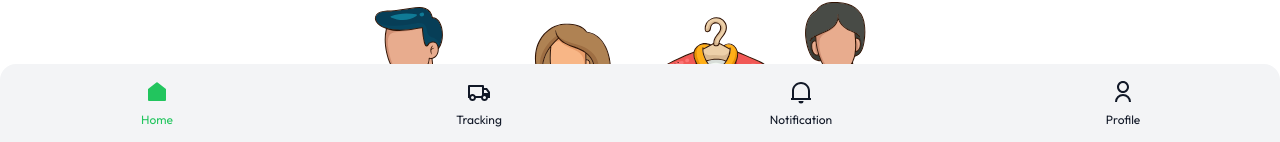
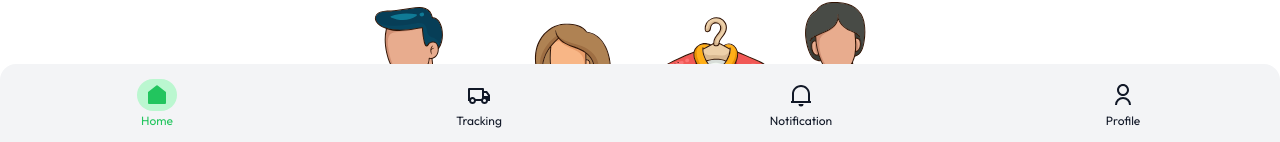
Before and after one commit to facevel/giveaid-next, a Next.js app: page / in a window 1280 px wide. Shown: the part 656-798 px from the top of the page. Built offline with nearby package versions, Linux system fonts and the light colour scheme; no server answers; what prettier-plugin-tailwindcss would draw is missing.

Commit message:
add animations to tabs

```diff
--- a/src/layouts/tabsLayout/index.tsx
+++ b/src/layouts/tabsLayout/index.tsx
@@ -1,13 +1,17 @@
 // @flow
 import * as React from "react";
-import { useEffect, useState } from "react";
+import {useEffect, useState} from "react";
 import {
-  RiHomeFill, RiHomeLine,
-  RiNotification2Fill, RiNotification2Line,
-  RiTruckFill, RiTruckLine,
-  RiUserFill, RiUserLine
+    RiHomeFill,
+    RiHomeLine,
+    RiNotification2Fill,
+    RiNotification2Line,
+    RiTruckFill,
+    RiTruckLine,
+    RiUserFill,
+    RiUserLine
 } from "react-icons/ri";
-import { useRouter } from "next/router";
+import {useRouter} from "next/router";
 import Link from "next/link";
 
 type Props = {
@@ -18,6 +22,7 @@ const TabsLayout = (props: Props) => {
 
     const router = useRouter();
     const [currentTab, setCurrentTab] = useState("");
+
 
     useEffect(() => {
         //check url and set the first link to current tab
@@ -33,20 +38,20 @@ const TabsLayout = (props: Props) => {
             name: "Home"
         },
         {
-      icon: <RiTruckFill />,
-      notSelectedIcon: <RiTruckLine />,
+            icon: <RiTruckFill/>,
+            notSelectedIcon: <RiTruckLine/>,
             link: "/tracking",
             name: "Tracking"
         },
         {
-      icon: <RiNotification2Fill />,
-      notSelectedIcon: <RiNotification2Line />,
+            icon: <RiNotification2Fill/>,
+            notSelectedIcon: <RiNotification2Line/>,
             link: "/notification",
             name: "Notification"
         },
         {
-      icon: <RiUserFill />,
-      notSelectedIcon: <RiUserLine />,
+            icon: <RiUserFill/>,
+            notSelectedIcon: <RiUserLine/>,
             link: "/profile",
             name: "Profile"
         }
@@ -54,7 +59,8 @@ const TabsLayout = (props: Props) => {
 
     return (
         <div className={""}>
-      <nav className={'sticky top-0 w-full h-20 bg-green-600 flex flex-row items-center justify-center text-xl z-20 drop-shadow-xl border-b-2 border-green-700'}>
+            <nav
+                className={'sticky top-0 w-full h-20 bg-green-600 flex flex-row items-center justify-center text-xl z-20 drop-shadow-xl border-b-2 border-green-700'}>
                 <img src={'/giveaid-logo.svg'} alt={'Give Aid Logo'}/>
             </nav>
             <div className={"top-0 min-h-[calc(100vh)] w-full"}>
@@ -69,7 +75,7 @@ const TabsLayout = (props: Props) => {
                     return (
 
                         <div
-              className={`flex h-full w-full flex-col gap-2 items-center justify-center rounded-3xl text-2xl outline-none
+                            className={` flex h-full w-full flex-col gap-0.5 items-center justify-center rounded-3xl text-2xl outline-none
               ${
                                 item.link == currentTab
                                     ? "text-green-500 dark:text-green-100"
@@ -78,8 +84,9 @@ const TabsLayout = (props: Props) => {
               `}
                             key={index}
                         >
-              <Link href={item.link}>
-                <span>
+                            <Link href={item.link}
+                                  className={`${(currentTab === item.link) ? " w-10 bg-green-200 " : "w-0"} px-4 py-1 ease-out transition-all duration-300 rounded-full flex flex-row items-center justify-center`}>
+                <span className={"mx-auto transition-none duration-75"}>
                   {
                       item.link == currentTab ? item.icon : item.notSelectedIcon
                   }
--- a/src/pages/profile.tsx
+++ b/src/pages/profile.tsx
@@ -4,7 +4,7 @@ import { useState } from "react";
 
 import { TabsLayout } from "layouts";
 
-import { IoIosArrowDown } from "react-icons/Io";
+import {IoIosArrowDown} from "react-icons/all";
 import { useUserContext } from "@/firebase/authContext";
 import { GoogleButton } from "components";
 
```
Also changed, not shown: src/components/LandingFormView/index.tsx (+11 -123 lines). Lines whose indentation alone changed are shown as unchanged.
